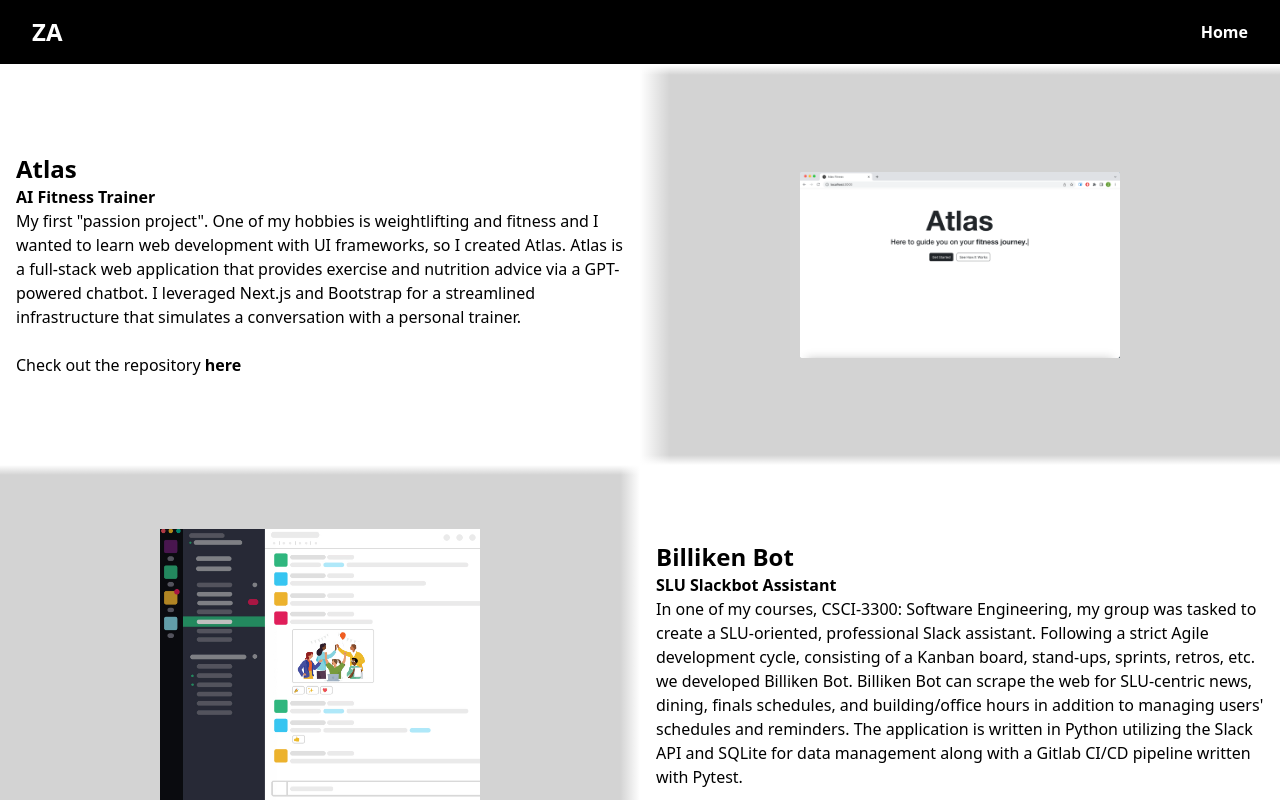
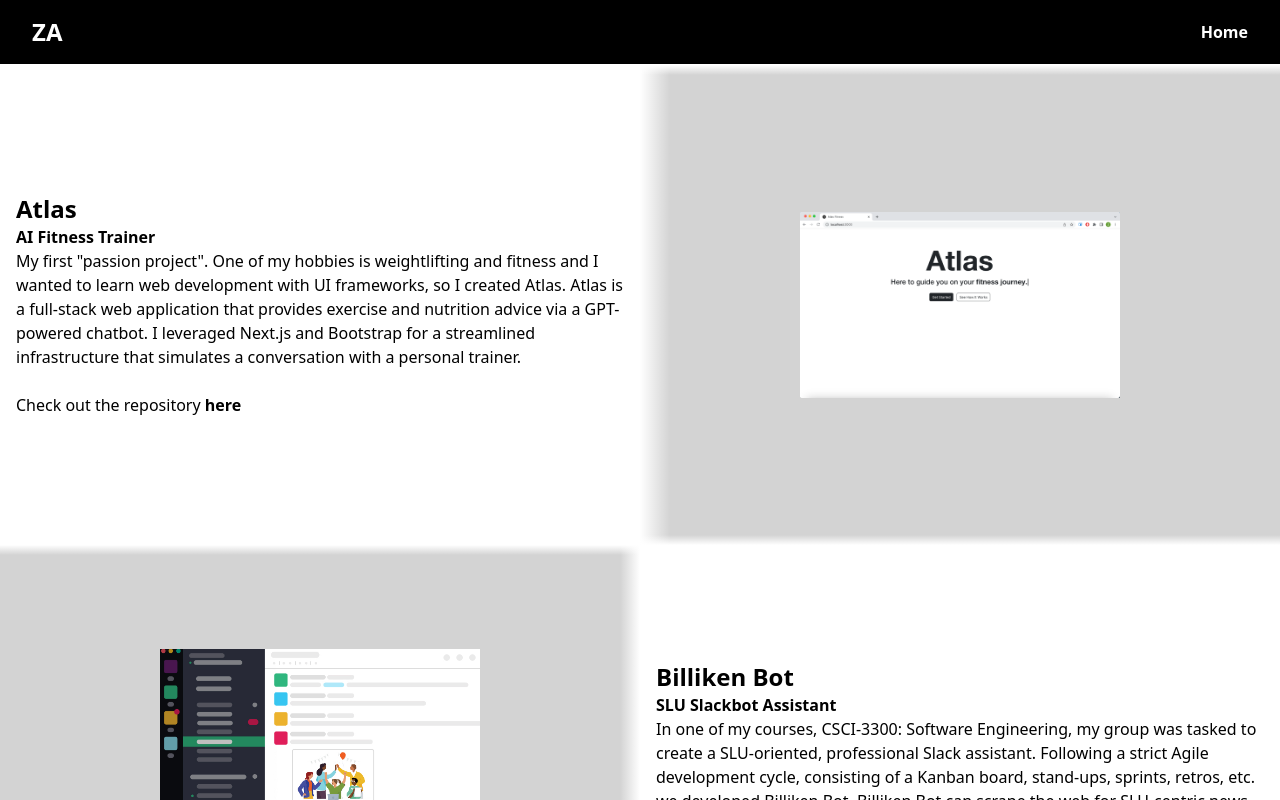
Before and after one commit to zohaib-a-ahmed/portfolio, an Angular app: page /projects in a window 1280 px wide. Shown: the top 800 px of the page. Built offline with nearby package versions, Linux system fonts and the light colour scheme.

Commit message:
Reformatting

```diff
--- /dev/null
+++ b/src/app/app.component.css
@@ -0,0 +1,17 @@
+/* app.component.css */
+
+/* Sticky footer styles */
+main {
+    display: flex;
+    flex-direction: column;
+    min-height: 100vh;
+  }
+
+  .content {
+    flex: 1;
+  }
+
+  .app-footer {
+    background-color: #f1f1f1;
+    padding: 20px;
+  }
--- /dev/null
+++ b/src/app/app.component.html
@@ -0,0 +1,6 @@
+<main>
+  <section class="content font-sans">
+    <router-outlet></router-outlet>
+  </section>
+  <app-footer></app-footer>
+</main>
--- a/src/app/app.component.ts
+++ b/src/app/app.component.ts
@@ -1,15 +1,11 @@
+// app.component.ts
+
 import { Component } from '@angular/core';
 
 @Component({
   selector: 'app-root',
-  template: `
-    <main>
-      <section class="content font-sans">
-        <router-outlet></router-outlet>
-      </section>
-      <app-footer></app-footer>
-    </main>
-  `,
+  templateUrl: './app.component.html', // Use a separate HTML file for readability (optional)
+  styleUrls: ['./app.component.css'], // Add the CSS file we created
 })
 export class AppComponent {
   title = 'portfolio';
--- a/src/app/home/navigation/navigation.component.html
+++ b/src/app/home/navigation/navigation.component.html
@@ -62,6 +62,11 @@
             >Resume</a
           >
           <a
+            routerLink="/projects"
+            class="text-black hover:text-gray-400 hover:font-bold font-semibold mb-8"
+            >Projects</a
+          >
+          <a
             href="https://www.linkedin.com/in/zohaibazherahmed/"
             class="text-black hover:text-gray-400 hover:font-bold font-semibold mb-8"
             >LinkedIn</a
--- a/src/app/home/projects/projects.component.css
+++ b/src/app/home/projects/projects.component.css
@@ -87,6 +87,16 @@
   height: 30em;
 }
 
+.large-screen .child {
+  flex: 0 0 auto;
+  width: 50%;
+}
+
+.large-screen .gray-square {
+  width: 50em;
+  height: 40em;
+}
+
 @media (max-width: 767px) {
   .gray-square {
     width: 20em;
--- a/src/app/home/projects/projects.component.html
+++ b/src/app/home/projects/projects.component.html
@@ -10,6 +10,7 @@
     class="parent"
     [class.stack]="isSmallScreen"
     [class.medium-screen]="isMediumScreen"
+    [class.large-screen]="isLargeScreen"
   >
     <div class="child" *ngFor="let project of projects">
       <div class="gray-square" routerLink="/projects">
--- a/src/app/home/projects/projects.component.ts
+++ b/src/app/home/projects/projects.component.ts
@@ -15,6 +15,7 @@
 export class ProjectsComponent {
   isSmallScreen = false;
   isMediumScreen = false;
+  isLargeScreen = false;
 
   projects: Project[] = [
     {
@@ -41,5 +42,11 @@
       .subscribe((result) => {
         this.isMediumScreen = result.matches;
       });
+
+    this.breakpointObserver
+      .observe([Breakpoints.XLarge])
+      .subscribe((result) => {
+        this.isLargeScreen = result.matches;
+      });
   }
 }
--- a/src/app/projects-directory/projects-directory.component.css
+++ b/src/app/projects-directory/projects-directory.component.css
@@ -22,7 +22,7 @@
   .gray-square {
     position: relative;
     width: 30em;
-    height: 25em;
+    height: 30em;
     display: flex;
     align-items: center;
     justify-content: center;
```
